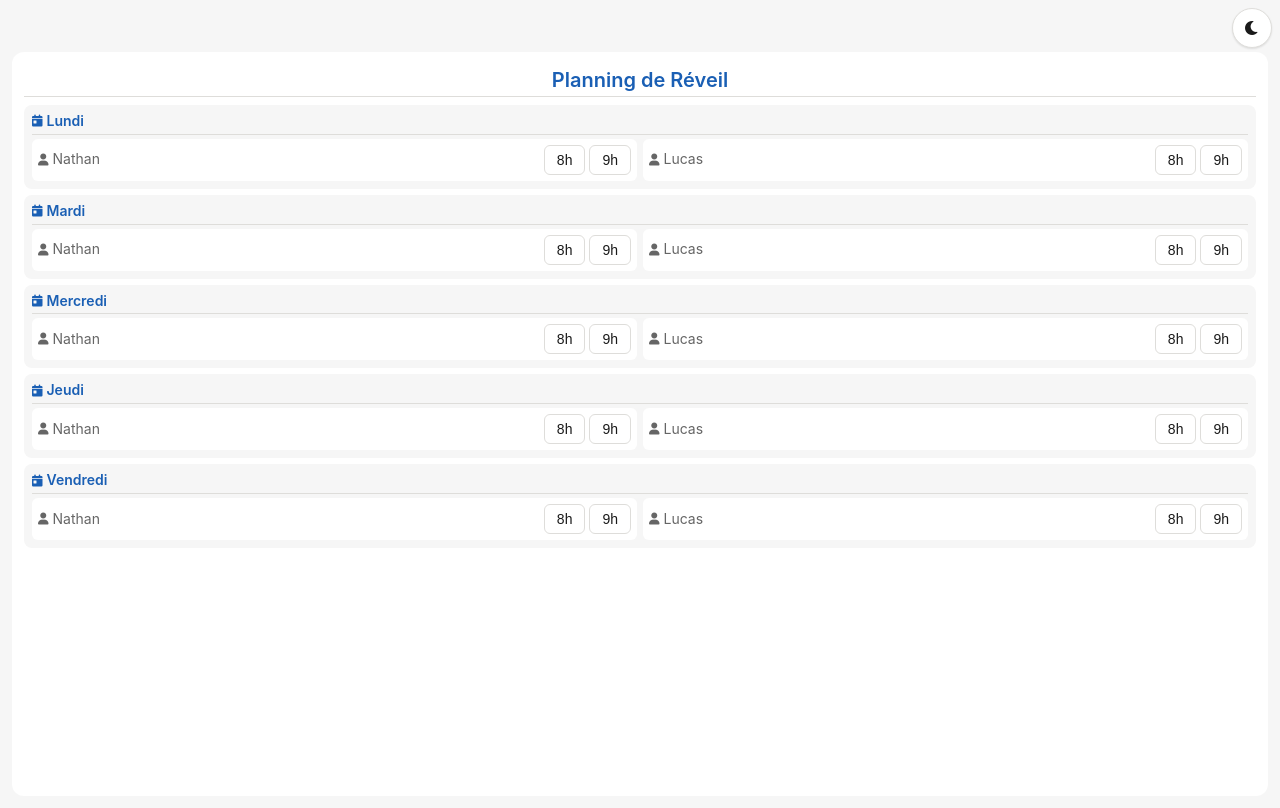
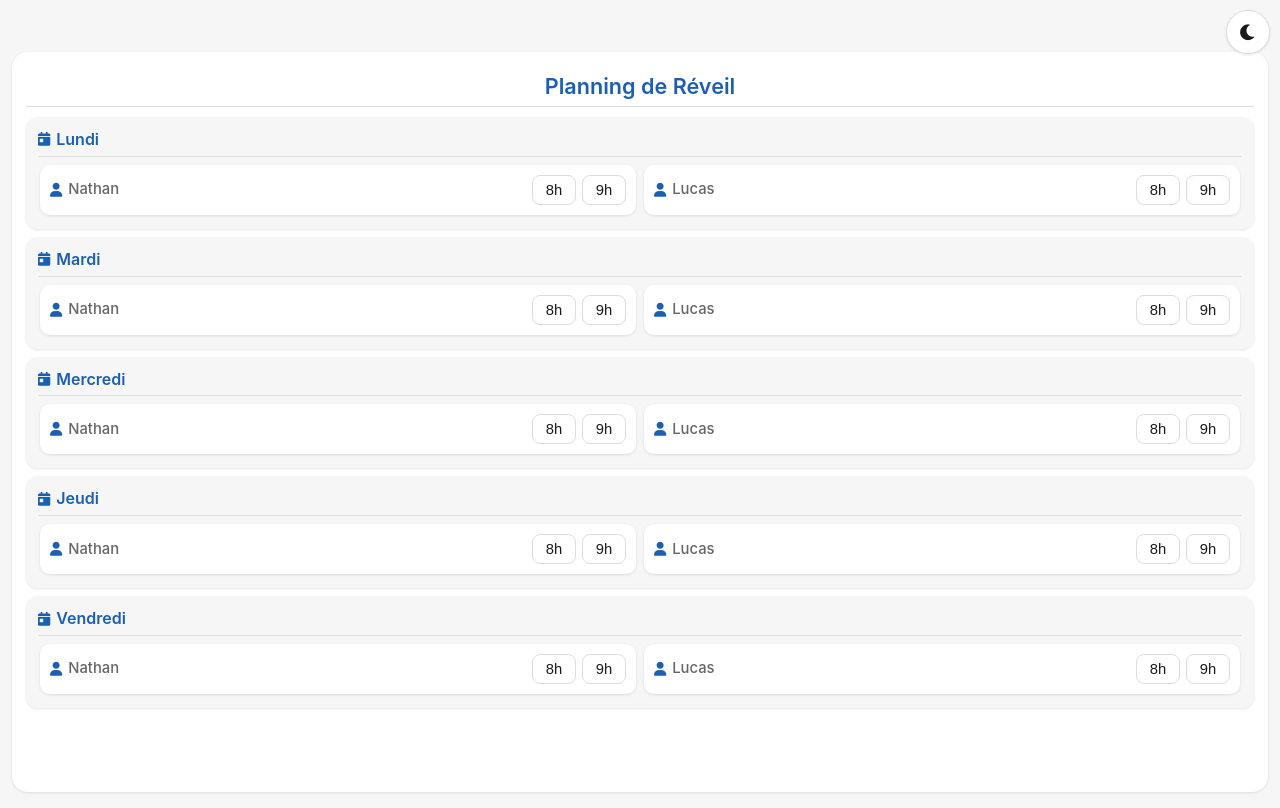
Before and after one commit to Strene76/reveil-des-gars, a plain HTML site: page index.html in a window 1280 px wide. Drawn offline with Linux system fonts and the light colour scheme; no server answers.

Commit message:
Update index.html

```diff
--- a/index.html
+++ b/index.html
@@ -16,7 +16,7 @@
             --background: #f6f6f6;
             --card: #ffffff;
             --border: #deddda;
-            --shadow: 0 1px 2px rgba(0,0,0,0.1);
+            --shadow: 0 1px 3px rgba(0,0,0,0.1);
         }
 
         .dark-mode {
@@ -28,7 +28,7 @@
             --background: #1a1a1a;
             --card: #242424;
             --border: #444444;
-            --shadow: 0 1px 2px rgba(0,0,0,0.2);
+            --shadow: 0 1px 3px rgba(0,0,0,0.2);
         }
 
         * {
@@ -43,53 +43,53 @@
             background: var(--background);
             color: var(--text);
             min-height: 100vh;
-            padding: 0.5rem;
+            padding: 0.625rem;
             display: flex;
             flex-direction: column;
             transition: all 0.3s ease;
-            line-height: 1.2;
+            line-height: 1.3;
         }
 
         .container {
             background: var(--card);
-            border-radius: 0.75rem;
-            padding: 0.5rem;
+            border-radius: 1rem;
+            padding: 0.75rem;
             margin-top: 2.5rem;
-            height: calc(100vh - 3.5rem);
+            height: calc(100vh - 3.75rem);
             display: flex;
             flex-direction: column;
+            box-shadow: var(--shadow);
         }
 
         h1 {
             color: var(--primary);
             text-align: center;
-            font-size: 1.25rem;
+            font-size: 1.35rem;
             font-weight: 600;
-            padding: 0.25rem 0;
-            margin-bottom: 0.5rem;
+            padding: 0.375rem 0;
+            margin-bottom: 0.625rem;
             border-bottom: 1px solid var(--border);
         }
 
         .schedule {
             display: flex;
             flex-direction: column;
-            gap: 0.375rem;
+            gap: 0.5rem;
             flex: 1;
         }
 
         .day-card {
             background: var(--background);
-            border-radius: 0.5rem;
-            padding: 0.375rem;
-            display: flex;
-            flex-direction: column;
+            border-radius: 0.75rem;
+            padding: 0.625rem;
+            box-shadow: var(--shadow);
         }
 
         .day-header {
             display: flex;
             align-items: center;
-            padding-bottom: 0.25rem;
-            margin-bottom: 0.25rem;
+            padding-bottom: 0.375rem;
+            margin-bottom: 0.375rem;
             border-bottom: 1px solid var(--border);
         }
 
@@ -98,56 +98,61 @@
             color: var(--primary);
             display: flex;
             align-items: center;
-            gap: 0.25rem;
-            font-size: 0.875rem;
+            gap: 0.375rem;
+            font-size: 1rem;
         }
 
         .day-name i {
-            font-size: 0.75rem;
+            font-size: 0.875rem;
         }
 
         .users-grid {
             display: grid;
             grid-template-columns: repeat(2, 1fr);
-            gap: 0.375rem;
+            gap: 0.5rem;
+            padding: 0.125rem;
         }
 
         .user-schedule {
             background: var(--card);
-            padding: 0.375rem;
-            border-radius: 0.375rem;
+            padding: 0.5rem;
+            border-radius: 0.625rem;
             display: flex;
             justify-content: space-between;
             align-items: center;
+            box-shadow: var(--shadow);
         }
 
         .user-name {
-            font-size: 0.875rem;
+            font-size: 0.925rem;
             color: var(--text-light);
             display: flex;
             align-items: center;
-            gap: 0.25rem;
+            gap: 0.375rem;
+            font-weight: 500;
         }
 
         .user-name i {
-            font-size: 0.75rem;
+            font-size: 0.875rem;
+            color: var(--primary);
         }
 
         .time-select {
             display: flex;
-            gap: 0.25rem;
+            gap: 0.375rem;
         }
 
         .time-button {
-            padding: 0.25rem 0.5rem;
+            padding: 0.375rem 0.75rem;
             border: 1px solid var(--border);
             background: var(--card);
             color: var(--text);
-            border-radius: 0.375rem;
-            font-size: 0.875rem;
+            border-radius: 0.5rem;
+            font-size: 0.925rem;
+            font-weight: 500;
             cursor: pointer;
             transition: all 0.2s ease;
-            min-width: 2.5rem;
+            min-width: 2.75rem;
             display: flex;
             align-items: center;
             justify-content: center;
@@ -161,15 +166,15 @@
 
         #darkModeToggle {
             position: fixed;
-            top: 0.5rem;
-            right: 0.5rem;
-            width: 2.5rem;
-            height: 2.5rem;
-            border-radius: 1.25rem;
+            top: 0.625rem;
+            right: 0.625rem;
+            width: 2.75rem;
+            height: 2.75rem;
+            border-radius: 1.375rem;
             background: var(--card);
             color: var(--text);
             border: 1px solid var(--border);
-            font-size: 1rem;
+            font-size: 1.125rem;
             display: flex;
             align-items: center;
             justify-content: center;
@@ -184,15 +189,15 @@
             }
 
             .container {
+                padding: 0.875rem;
+            }
+
+            .day-card {
                 padding: 0.75rem;
             }
 
-            .day-card {
-                padding: 0.5rem;
-            }
-
-            .time-button {
-                padding: 0.375rem 0.75rem;
+            .user-schedule {
+                padding: 0.625rem;
             }
         }
     </style>
```
